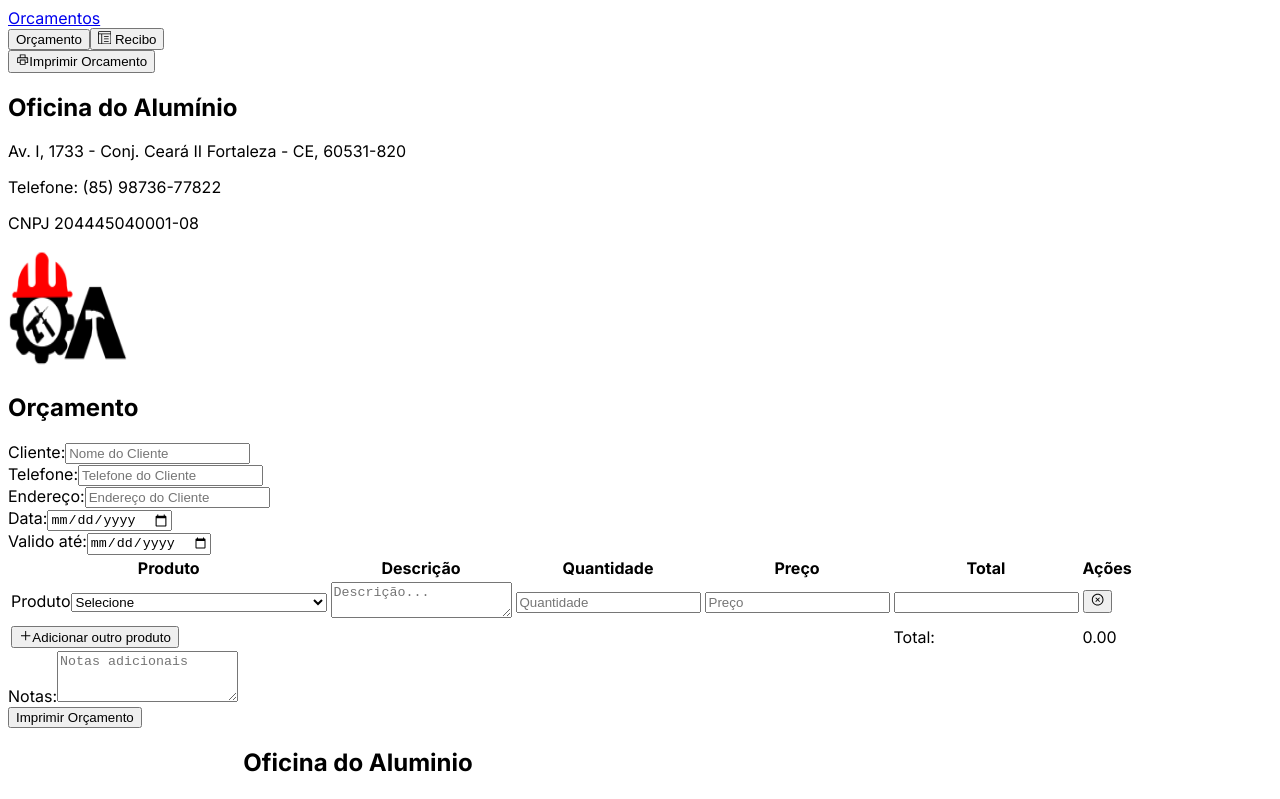
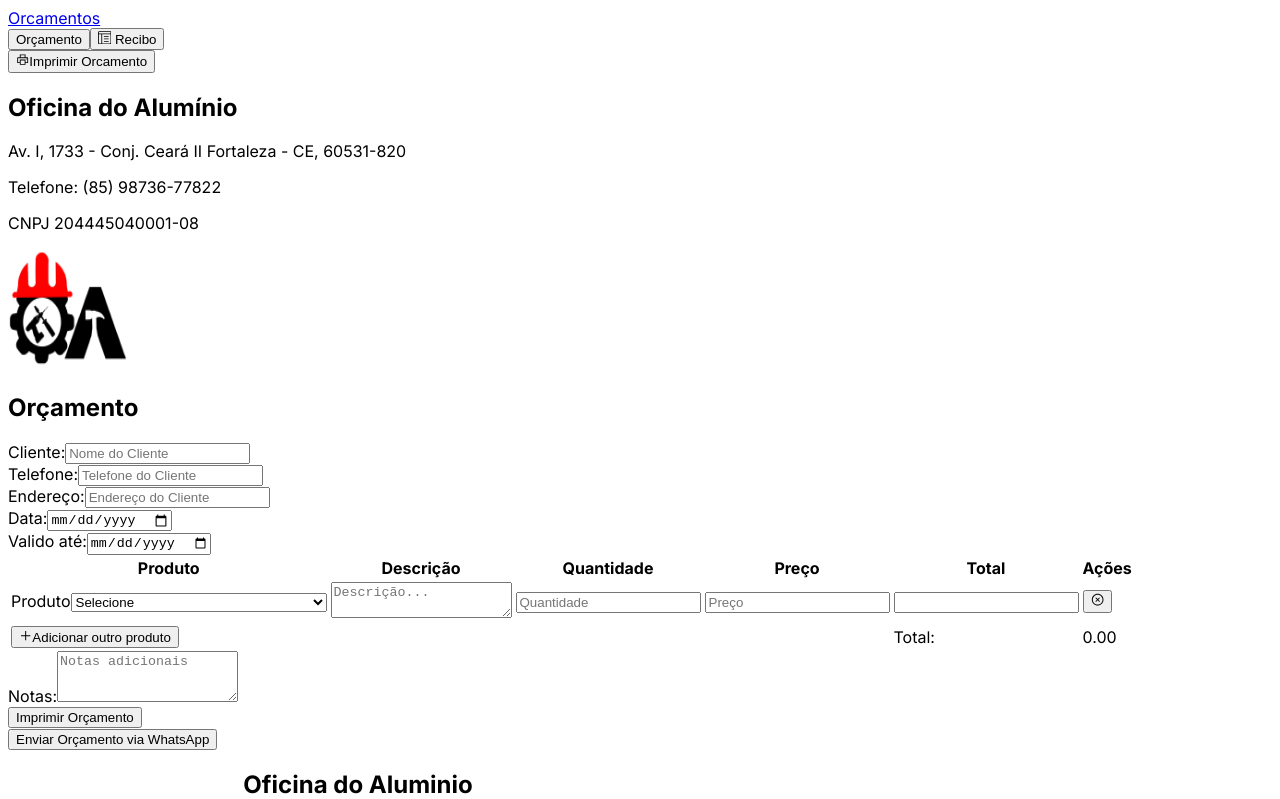
Before and after one commit to tata-ada/invoice-oficina, a Next.js app: page /invoice/new in a window 1280 px wide. Shown: the top 799 px of the page. Built offline with nearby package versions, Linux system fonts and the light colour scheme.

Commit message:
commit para caso precise recuperar

```diff
--- a/app/invoice/new/page.jsx
+++ b/app/invoice/new/page.jsx
@@ -8,6 +8,9 @@ import FormPreview from '../../components/FormPreview';
 import ReceiptPreview from '../../components/ReceiptPreview';
 import FormTable from '@/app/components/FormTable';
 import FormReciboTable from '@/app/components/FormReciboTable';
+import html2canvas from 'html2canvas';
+import jsPDF from 'jspdf';
+
 
 const formatDate = (dateString) => {
   const date = dateString ? new Date(dateString) : new Date();
@@ -199,7 +202,11 @@ const InvoiceForm = () => {
     } finally {
       setLoading(false);
     }
-  };
+
+  return (
+    <button onClick={handleGeneratePDFAndSendWhatsApp}>Gerar PDF e Enviar</button>
+  );
+};
 
   const handleReceiptSubmit = async (e) => {
     e.preventDefault();
@@ -242,6 +249,54 @@ const InvoiceForm = () => {
 
     }
   });
+
+  const handleGeneratePDFAndSendWhatsApp = async (ref) => {
+    setLoading(true);
+    try {
+      // Usando a função de print definida anteriormente
+      await new Promise((resolve) => {
+        const print = useReactToPrint({
+          content: () => ref.current,
+          onAfterPrint: resolve,
+        });
+        print();
+      });
+
+      // Use html2canvas to capture the content as a canvas
+      const canvas = await html2canvas(ref.current);
+      const imgData = canvas.toDataURL('image/png');
+
+      // Convert canvas to PDF using jsPDF
+      const pdf = new jsPDF();
+      pdf.addImage(imgData, 'PNG', 0, 0);
+      const pdfBlob = pdf.output('blob');
+
+      // Create an object URL for the PDF
+      const pdfURL = URL.createObjectURL(pdfBlob);
+
+      // Prompt user to download the PDF
+      const link = document.createElement('a');
+      link.href = pdfURL;
+      link.download = 'document.pdf';
+      link.click();
+
+      // Open WhatsApp with a placeholder message (since direct file sending isn't supported)
+      const whatsappMessage = 'Aqui está o documento PDF que você solicitou:';
+      const whatsappURL = `https://api.whatsapp.com/send?text=${encodeURIComponent(whatsappMessage)}%0A${encodeURIComponent(pdfURL)}`;
+
+      window.open(whatsappURL, '_blank');
+    } catch (error) {
+      console.error("Erro ao gerar PDF e enviar via WhatsApp", error);
+    } finally {
+      setLoading(false);
+    }
+  };
+
+
+
+
+
+
 
   const toggleSection = (section) => {
     setActiveSection(section);
@@ -429,7 +484,7 @@ Fortaleza - CE, 60531-820
               />
             </div>
 
-            {/* Botão de Enviar */}
+            {/* Botão de Imprimir */}
             <div className="flex justify-center mt-8">
               <button
                 type="submit"
@@ -440,6 +495,25 @@ Fortaleza - CE, 60531-820
                 {loading ? 'Imprimi...' : 'Imprimir Orçamento'}
               </button>
             </div>
+
+            {/* Botão de Enviar Orcamento */}
+
+            <div className="flex justify-center mt-8">
+              <button
+              type="submit"
+              onClick={() => handleGeneratePDFAndSendWhatsApp(invoiceRef)}
+              className="w-full md:w-1/2 py-3 px-4 bg-gray-700 hover:bg-blue-600 text-white font-semibold rounded-md shadow-md"
+              disabled={loading}
+            >
+              {loading ? 'Enviando...' : 'Enviar Orçamento via WhatsApp'}
+            </button>
+      </div>
+
+
+
+
+
+
           </div>
         </div>
       ) : (
@@ -589,7 +663,7 @@ Fortaleza - CE, 60531-820
             </div>
 
 
-            {/* Botão de Enviar */}
+            {/* Botão de imprimir recibo  */}
             <div className="flex justify-center mt-8">
               <button
                 type="submit"
@@ -600,6 +674,21 @@ Fortaleza - CE, 60531-820
                 {loading ? 'Imprimindo...' : 'Imprimir Recibo'}
               </button>
             </div>
+
+             {/* Botão de Enviar Recibo */}
+
+             <div className="flex justify-center mt-8">
+        <button
+          type="submit"
+          onClick={() => handleGeneratePDFAndSendWhatsApp(receiptRef)}
+          className="w-full md:w-1/2 py-3 px-4 bg-gray-700 hover:bg-blue-600 text-white font-semibold rounded-md shadow-md"
+          disabled={loading}
+        >
+          {loading ? 'Enviando...' : 'Enviar Recibo via WhatsApp'}
+        </button>
+      </div>
+
+
           </div>
         </div>
       )}
--- a/package.json
+++ b/package.json
@@ -10,6 +10,8 @@
   },
   "dependencies": {
     "@prisma/client": "^5.17.0",
+    "html2canvas": "^1.4.1",
+    "jspdf": "^2.5.1",
     "next": "14.2.4",
     "number-to-words": "^1.2.4",
     "react": "^18",
```
Also changed, not shown: 1 other file (tests, documents, lock files or other folders).
